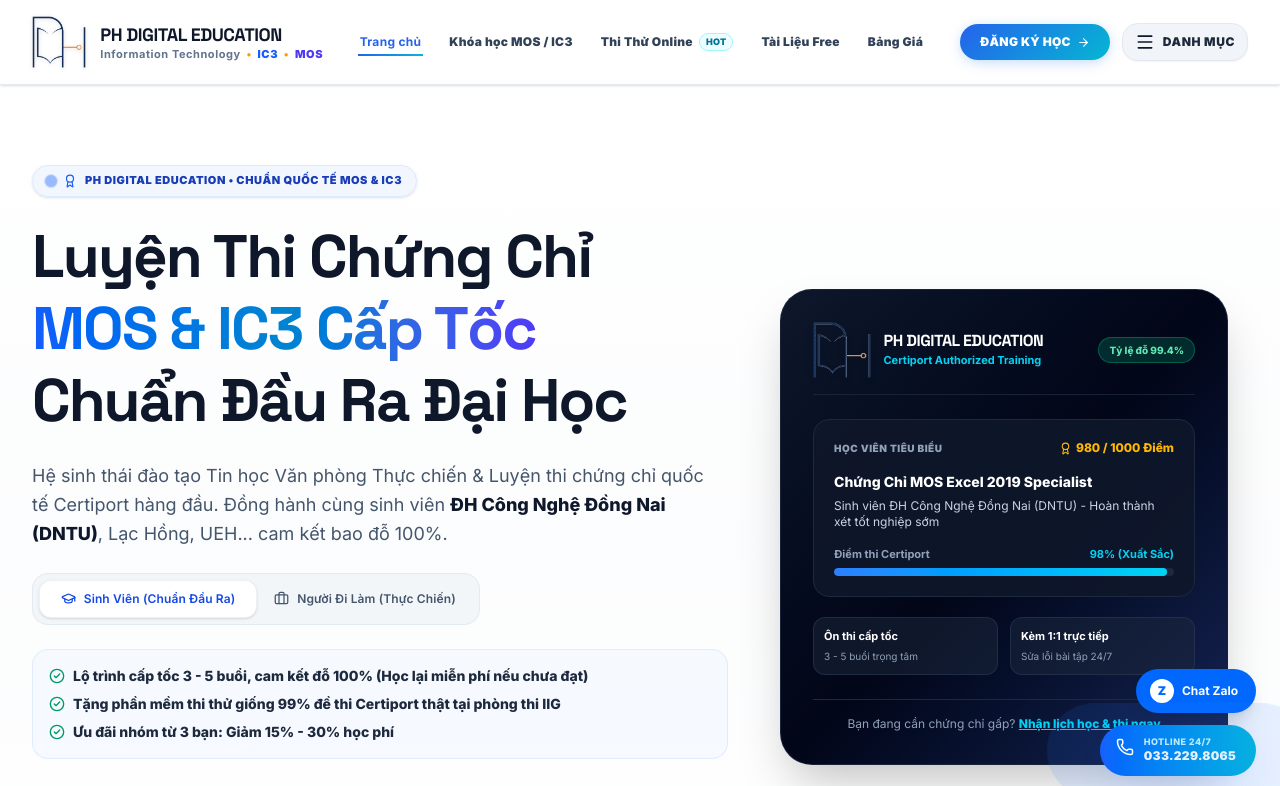
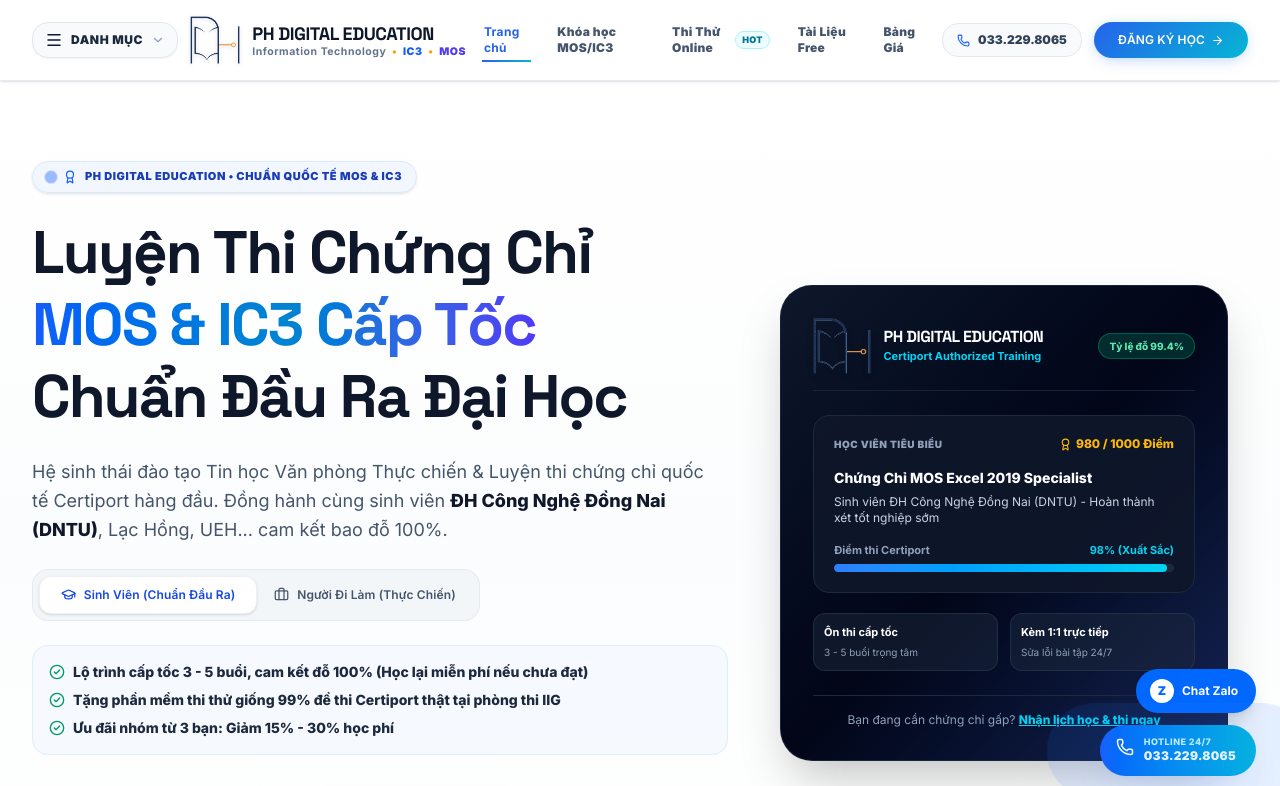
Before and after one commit to HUYJSC/tinhocjgenz, a Next.js app: page / in a window 1280 px wide. Shown: the top 786 px of the page. Built offline with nearby package versions, Linux system fonts and the light colour scheme.

Commit message:
style(header): reposition 3-line mega menu button to the left next to brand logo for optimal balance

```diff
--- a/components/Header.tsx
+++ b/components/Header.tsx
@@ -6,7 +6,7 @@
 import {
   Menu, X, ArrowRight, Sparkles, BookOpen, Award,
   FileText, HelpCircle, ShieldCheck, Phone, ChevronDown,
-  Clock, School, ExternalLink
+  Clock, School, ExternalLink, Grid
 } from "lucide-react";
 import { CONTACT_INFO } from "@/data/contactInfo";
 
@@ -35,7 +35,7 @@
 
   const mainNavItems = [
     { label: "Trang chủ", href: "/" },
-    { label: "Khóa học MOS / IC3", href: "/khoa-hoc" },
+    { label: "Khóa học MOS/IC3", href: "/khoa-hoc" },
     { label: "Thi Thử Online", href: "/thi-thu", isHot: true },
     { label: "Tài Liệu Free", href: "/tai-lieu" },
     { label: "Bảng Giá", href: "/bang-gia" },
@@ -44,22 +44,42 @@
   return (
     <header className="sticky top-0 z-50 w-full bg-white/95 backdrop-blur-md border-b border-slate-200/90 shadow-sm py-2.5 sm:py-3 transition-all duration-300">
       <div className="max-w-7xl mx-auto px-4 sm:px-6 lg:px-8">
-        <div className="flex items-center justify-between">
+        <div className="flex items-center justify-between gap-4">
 
-          {/* 1. Logo & Brand Typography */}
-          <Link href="/" className="group shrink-0 flex items-center gap-3 sm:gap-3.5 py-1">
+          {/* 1. LEFT ZONE: 3-LINE MENU TRIGGER + LOGO & BRAND */}
+          <div className="flex items-center gap-2 sm:gap-3 shrink-0">
+
+            {/* 3-Line Hamburger Button on the LEFT */}
+            <button
+              type="button"
+              onClick={() => setIsMegaMenuOpen(!isMegaMenuOpen)}
+              className={`px-3 py-2 rounded-2xl transition-all duration-300 flex items-center gap-2 cursor-pointer shadow-xs border ${
+                isMegaMenuOpen
+                  ? "bg-slate-900 text-white border-slate-900 shadow-md"
+                  : "bg-slate-50 hover:bg-slate-100 text-slate-800 border-slate-200"
+              }`}
+              aria-label="Danh mục tiện ích & khóa học"
+              title="Mở danh mục tiện ích"
+            >
+              {isMegaMenuOpen ? <X size={18} className="text-cyan-400" /> : <Menu size={18} className="text-slate-900" />}
+              <span className="hidden sm:inline text-xs font-black uppercase tracking-wider">Danh Mục</span>
+              <ChevronDown size={14} className={`hidden sm:inline transition-transform duration-300 ${isMegaMenuOpen ? "rotate-180 text-cyan-400" : "text-slate-400"}`} />
+            </button>
+
+            {/* Seamless Brand Logo */}
+            <Link href="/" className="group flex items-center gap-2.5 sm:gap-3 py-1">
               <img
                 src="/logo-icon.png"
                 alt="PH Digital Education Logo"
-              className="h-10 sm:h-12 md:h-13 w-auto object-contain group-hover:scale-105 transition-transform duration-300 drop-shadow-sm"
+                className="h-10 sm:h-11 md:h-12 w-auto object-contain group-hover:scale-105 transition-transform duration-300 drop-shadow-sm"
               />
               <div className="flex flex-col justify-center">
                 <span className="text-sm sm:text-base md:text-lg font-black tracking-tight text-slate-900 leading-tight group-hover:text-blue-600 transition-colors font-display">
                   PH DIGITAL EDUCATION
                 </span>
-              <div className="text-[9px] sm:text-[11px] font-bold tracking-wider mt-0.5 flex items-center gap-1 sm:gap-1.5 leading-none">
-                <span className="hidden sm:inline text-slate-500">Information Technology</span>
-                <span className="inline sm:hidden text-slate-500">IT</span>
+                <div className="text-[9px] sm:text-[10.5px] font-bold tracking-wider mt-0.5 flex items-center gap-1 sm:gap-1.5 leading-none">
+                  <span className="hidden md:inline text-slate-500">Information Technology</span>
+                  <span className="inline md:hidden text-slate-500">IT</span>
                   <span className="text-amber-500 font-black">•</span>
                   <span className="text-blue-600 font-black">IC3</span>
                   <span className="text-amber-500 font-black">•</span>
@@ -68,8 +88,10 @@
               </div>
             </Link>
 
-          {/* 2. Desktop Quick Nav Links */}
-          <nav className="hidden lg:flex items-center gap-6">
+          </div>
+
+          {/* 2. CENTER ZONE: Clean Nav Links */}
+          <nav className="hidden lg:flex items-center gap-5 xl:gap-6">
             {mainNavItems.map((item) => {
               const isActive = pathname === item.href;
               return (
@@ -79,7 +101,7 @@
                   className={`relative py-1.5 px-0.5 text-xs font-black tracking-wide transition-all duration-300 flex items-center gap-1.5 ${
                     isActive
                       ? "text-blue-600 nav-link-active"
-                      : "text-slate-700 hover:text-blue-600"
+                      : "text-slate-600 hover:text-blue-600"
                   }`}
                 >
                   <span>{item.label}</span>
@@ -93,35 +115,32 @@
             })}
           </nav>
 
-          {/* 3. Action Buttons + 3-Line Hamburger Button */}
-          <div className="flex items-center gap-2.5 sm:gap-3">
+          {/* 3. RIGHT ZONE: Direct CTA & Hotline */}
+          <div className="flex items-center gap-3 shrink-0">
+
+            <a
+              href={`tel:${CONTACT_INFO.phone}`}
+              className="hidden xl:flex items-center gap-2 px-3.5 py-2 rounded-2xl bg-slate-50 hover:bg-slate-100 border border-slate-200 text-slate-700 text-xs font-black transition-all"
+            >
+              <Phone size={13} className="text-blue-600" />
+              <span>{CONTACT_INFO.displayPhone}</span>
+            </a>
 
             {/* Direct Booking CTA Button */}
             <Link
               href="/lien-he"
-              className="hidden sm:inline-flex items-center gap-1.5 px-5 py-2.5 rounded-full text-xs font-black tracking-wide uppercase btn-premium-primary group shadow-md"
+              className="inline-flex items-center gap-1.5 px-5 sm:px-6 py-2.5 rounded-full text-xs font-black tracking-wide uppercase btn-premium-primary group shadow-md"
             >
               <span>Đăng Ký Học</span>
               <ArrowRight size={13} className="group-hover:translate-x-0.5 transition-transform" />
             </Link>
-
-            {/* 3-Line Hamburger Dropdown Trigger Button */}
-            <button
-              type="button"
-              onClick={() => setIsMegaMenuOpen(!isMegaMenuOpen)}
-              className="p-2 sm:px-3 sm:py-2 rounded-2xl bg-slate-100 hover:bg-slate-200 text-slate-800 border border-slate-200 transition-all flex items-center gap-2 cursor-pointer shadow-xs"
-              aria-label="Danh mục tiện ích & khóa học"
-            >
-              {isMegaMenuOpen ? <X size={20} className="text-slate-900" /> : <Menu size={20} className="text-slate-900" />}
-              <span className="hidden md:inline text-xs font-black uppercase tracking-wider">Danh Mục</span>
-            </button>
 
           </div>
 
         </div>
       </div>
 
-      {/* 4. MEGA MENU SLIDE-DOWN DRAWER (3 Gạch Xổ Xuống Đầy Đủ) */}
+      {/* 4. MEGA MENU SLIDE-DOWN DRAWER */}
       {isMegaMenuOpen && (
         <div className="absolute top-full left-0 w-full bg-white border-b border-slate-200 shadow-2xl animate-fade-in z-50">
           <div className="max-w-7xl mx-auto px-4 sm:px-6 lg:px-8 py-8">
```
Lines whose indentation alone changed are shown as unchanged.
